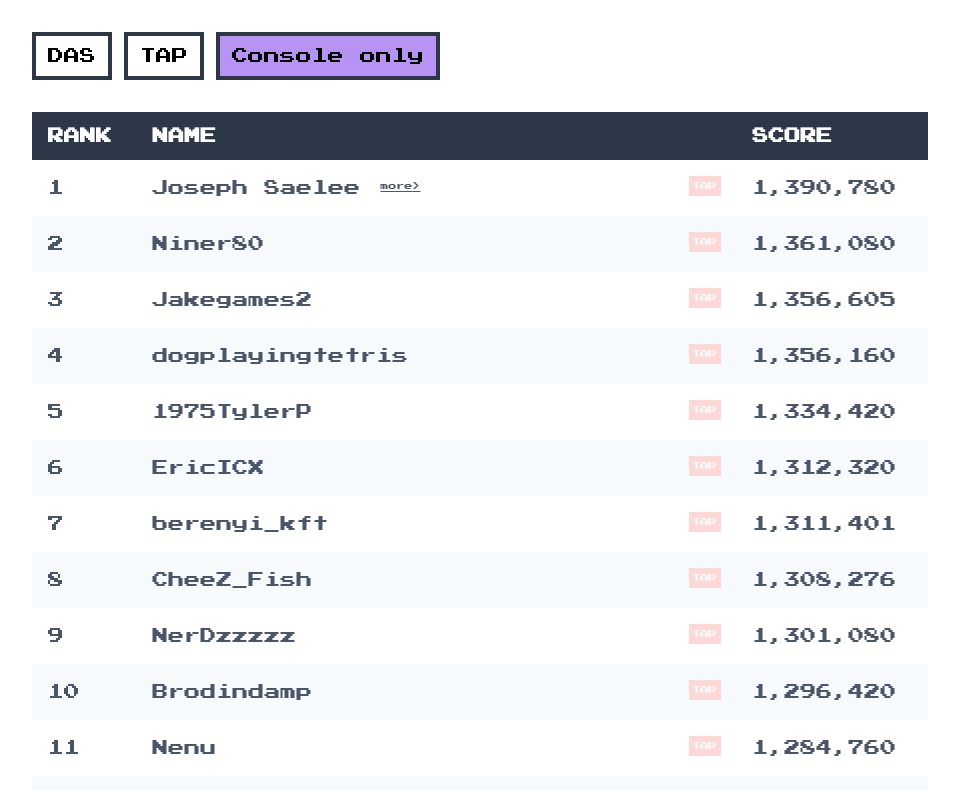
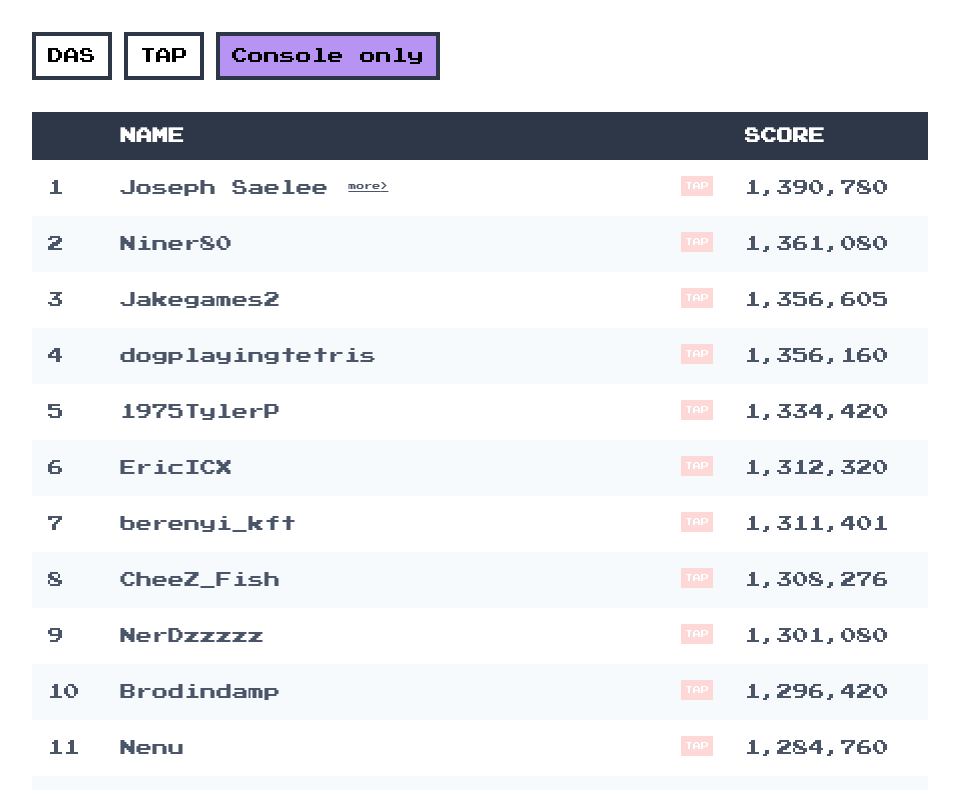
Before and after one commit to jefk/kansuto, a Next.js app: page / in a window 1280 px wide. Shown: the top 790 px of the page, without its empty margins (160-1119 px from the left). Built offline with nearby package versions, Linux system fonts and the light colour scheme.

Commit message:
dont need rank header

```diff
--- a/pages/index.tsx
+++ b/pages/index.tsx
@@ -56,7 +56,7 @@ const Home = () => {
         <table className="min-w-full bg-white mt-8">
           <thead className="bg-gray-800 text-white">
             <tr>
-              <th className="text-left py-3 px-4 uppercase">Rank</th>
+              <th></th>
               <th className="text-left py-3 px-4 uppercase">Name</th>
               <th className="text-left py-3 px-4 uppercase">Score</th>
             </tr>
```
